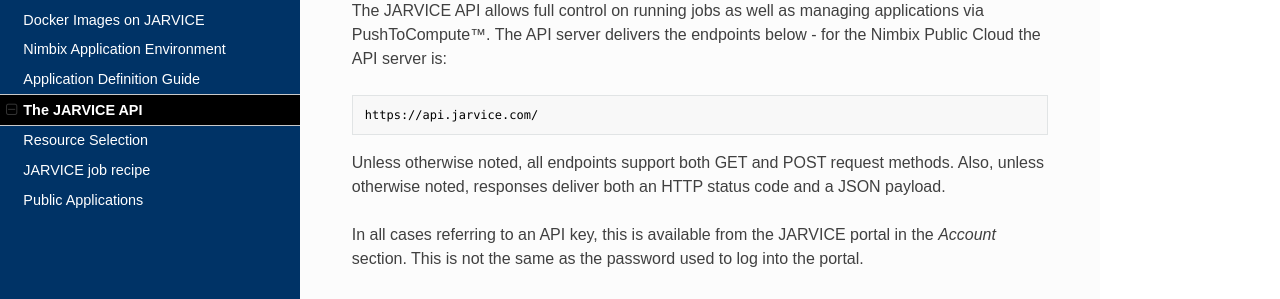
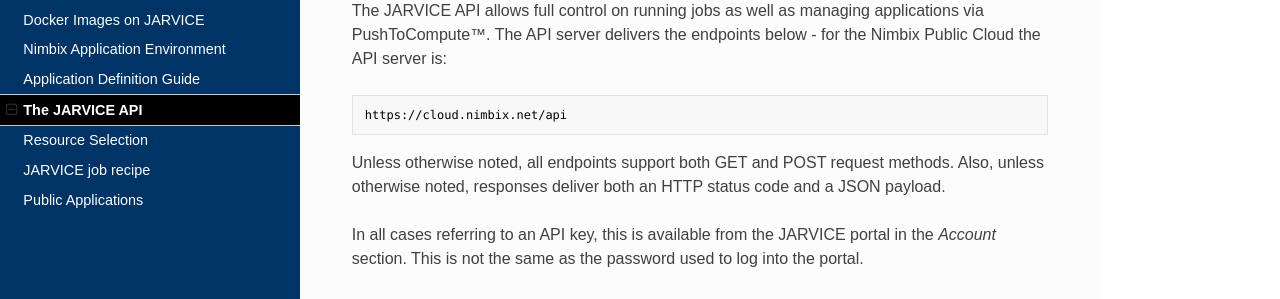
Before and after one commit to nimbix/jardoc, an MkDocs documentation site: the page built from docs/api.md, in a window 1280 px wide and 900 px high. Shown: the part 160-459 px from the top of the window. Built offline with MkDocs 1.6.1, drawn with Linux system fonts in a browser that asks for light colours; nearby versions of some CDN libraries; old or Windows-style settings are respelled for this version of MkDocs; some of the changed lines change nothing that is shown.

Commit message:
update API URL references

````diff
--- a/docs/api.md
+++ b/docs/api.md
@@ -2,7 +2,7 @@
 
 The JARVICE API allows full control on running jobs as well as managing applications via PushToCompute&trade;.  The API server delivers the endpoints below - for the Nimbix Public Cloud the API server is:
 ```text
-https://api.jarvice.com/
+https://cloud.nimbix.net/api
 ```
 
 Unless otherwise noted, all endpoints support both GET and POST request methods.  Also, unless otherwise noted, responses deliver both an HTTP status code and a JSON payload.
````
Also changed, not shown: 1 other file.
